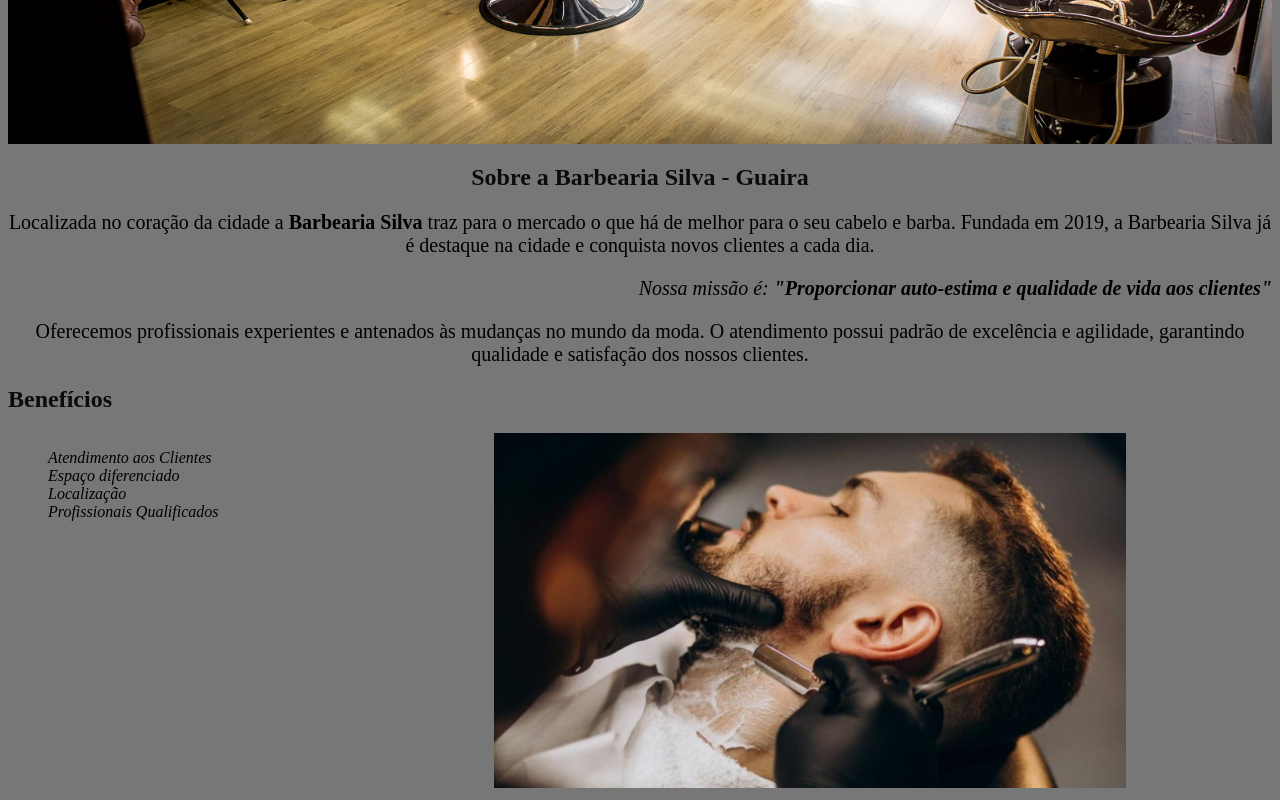
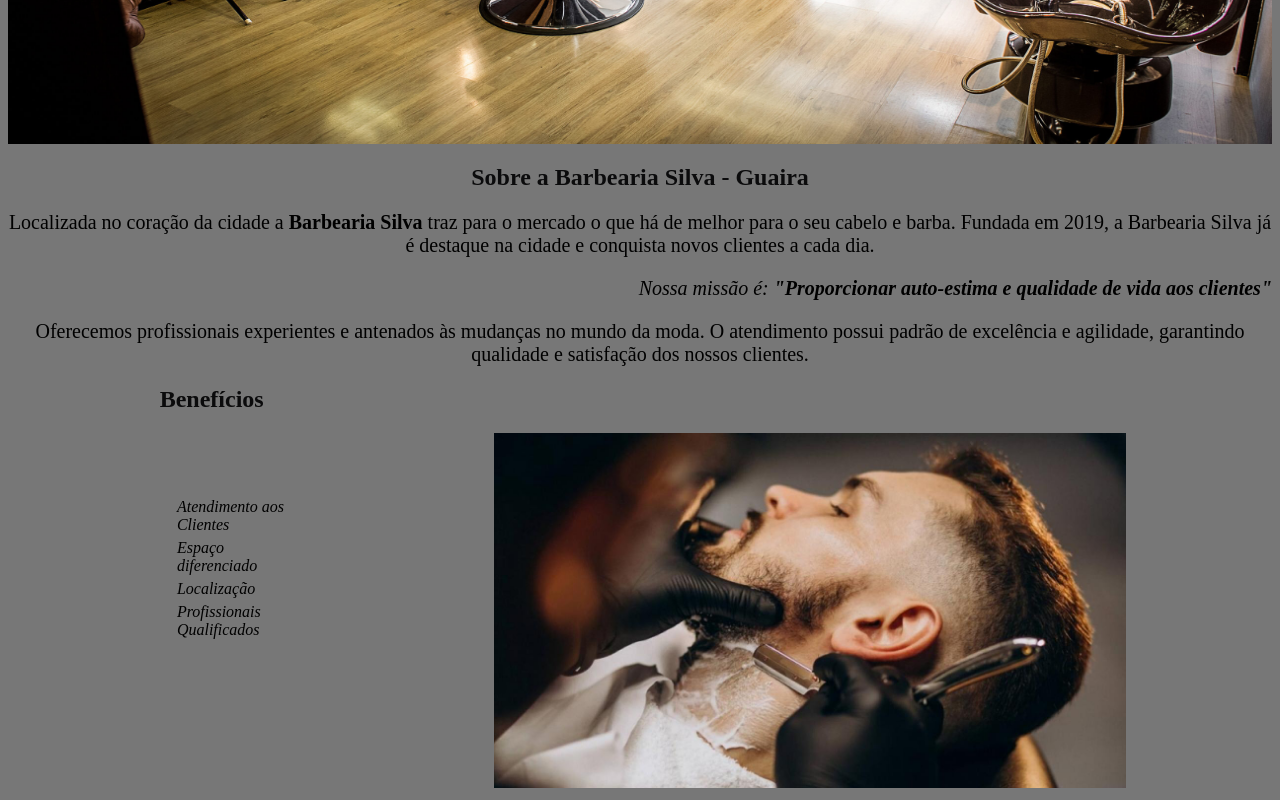
Before and after one commit to GabrielSilvaPedroso/2front23, a plain HTML site: page index.html in a window 1280 px wide. Shown: the part 589-1389 px from the top of the page. Drawn offline with Linux system fonts and the light colour scheme.

Commit message:
Add files via upload

```diff
--- a/index.html
+++ b/index.html
@@ -29,7 +29,7 @@
     <p style="text-align; left">
 			Oferecemos profissionais experientes e antenados às mudanças no mundo da moda. O atendimento possui padrão de excelência e agilidade, garantindo qualidade e satisfação dos nossos clientes.
 		</p>
-		<h2>Benefícios</h2>
+		<h2 class="subtitulo">Benefícios</h2>
 		<ul>
 				<li class="items">Atendimento aos Clientes</li>
 				<li class="items">Espaço diferenciado</li>
--- a/style.css
+++ b/style.css
@@ -17,6 +17,8 @@ h1,h2{
 .items{
 		font-style: italic;
 		list-style:  none;
+		padding: 1%;
+		margin-left: 50%;
 }
 #beneficios{
 		width: 50%;
@@ -26,4 +28,10 @@ ul{
 	width: 20%;
 	margin-right: 15%;
 	vertical-align:top;
+	margin-top: 5%;
 }
+.subtitulo{
+	display: flex;
+	margin-left: 12%;
+	margin-top: ;
+}
```
